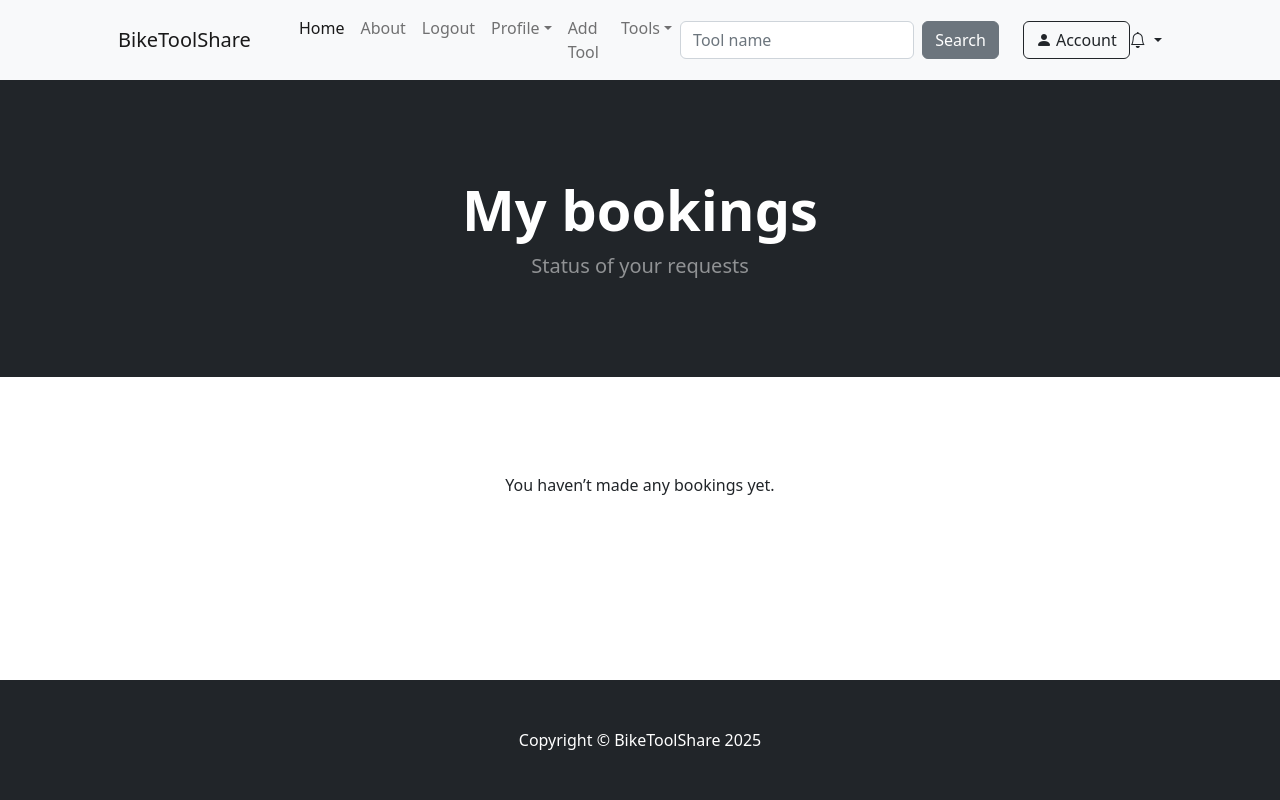
After one commit to moonlight555sunshine/BikeToolShare, a Django app: page /booking/borrower/bookings/ in a window 1280 px wide. The commit adds this page. Run offline with Django 5.2, Linux system fonts and the light colour scheme; the visitor is signed in with stand-in values (Sample User, id 1); data comes from the database, SQL or seed files in the repository; data that the repository does not hold is empty; some libraries are stand-ins or nearby versions.

Commit message:
was created booking system

```diff
--- a/BikeToolsShare/settings.py
+++ b/BikeToolsShare/settings.py
@@ -68,6 +68,7 @@ TEMPLATES = [
                 'django.template.context_processors.request',
                 'django.contrib.auth.context_processors.auth',
                 'django.contrib.messages.context_processors.messages',
+                'booking.context_processors.notifications'
             ],
         },
     },
--- a/BikeToolsShare/urls.py
+++ b/BikeToolsShare/urls.py
@@ -28,4 +28,5 @@ urlpatterns = [
     path('about/', TemplateView.as_view(template_name='about.html'), name="about"),
     path('tool/', include('tool.urls')),
     path('accounts/', include('accounts.urls')),
+    path('booking/', include('booking.urls')),
 ] + static(settings.MEDIA_URL, document_root=settings.MEDIA_ROOT)
--- /dev/null
+++ b/booking/context_processors.py
@@ -0,0 +1,14 @@
+from itertools import count
+
+from .models import Booking
+
+def notifications(request):
+    if not request.user.is_authenticated:
+        return {}
+    owner_unread = Booking.objects.filter(tool__owner=request.user, is_seen_by_owner=False).count()
+    borrower_unread = Booking.objects.filter(borrower=request.user, is_seen_by_borrower=False).count()
+    return {
+        'owner_unread': owner_unread,
+        'borrower_unread': borrower_unread,
+        'total_unread': owner_unread + borrower_unread,
+    }
--- a/booking/models.py
+++ b/booking/models.py
@@ -19,6 +19,9 @@ class Booking(models.Model):
     )
     created_at = models.DateTimeField(auto_now_add=True)
     updated_at = models.DateTimeField(auto_now=True)
+    is_seen_by_owner = models.BooleanField(default=False)
+    is_seen_by_borrower = models.BooleanField(default=True)
+    comment = models.TextField(blank=True, default='')
 
     def __str__(self):
         return f'{self.borrower.username} - {self.tool.name} ({self.status})'
--- /dev/null
+++ b/booking/templates/borrower_bookings.html
@@ -0,0 +1,47 @@
+{% extends 'base.html' %}
+
+{% block content %}
+<header class="bg-dark py-5">
+  <div class="container px-4 px-lg-5 my-5">
+    <div class="text-center text-white">
+      <h1 class="display-4 fw-bolder">{{ title }}</h1>
+      <p class="lead fw-normal text-white-50 mb-0">{{ subtitle }}</p>
+    </div>
+  </div>
+</header>
+
+<section class="py-5">
+  <div class="container px-4 px-lg-5 mt-5">
+    <div class="row gx-4 gx-lg-5 row-cols-1 row-cols-md-2 row-cols-xl-3 justify-content-center">
+
+      {% for booking in bookings %}
+      <div class="col mb-5">
+        <div class="card h-100">
+
+          <img class="card-img-top" src="{{ booking.tool.image.url }}" alt="{{ booking.tool.name }}">
+
+          <div class="card-body p-4">
+            <div class="text-center">
+              <h5 class="fw-bolder">{{ booking.tool.name }}</h5>
+              <p>Owner: {{ booking.tool.owner.username }}</p>
+              <p>{{ booking.start_date }} → {{ booking.end_date }}</p>
+
+              {% if booking.status == 'pending' %}
+                <p>Status: <span class="badge bg-warning text-dark">Pending</span></p>
+              {% elif booking.status == 'approved' %}
+                <p>Status: <span class="badge bg-success">Approved</span></p>
+              {% elif booking.status == 'declined' %}
+                <p>Status: <span class="badge bg-danger">Declined</span></p>
+              {% endif %}
+            </div>
+          </div>
+        </div>
+      </div>
+      {% empty %}
+      <p class="text-center">You haven’t made any bookings yet.</p>
+      {% endfor %}
+
+    </div>
+  </div>
+</section>
+{% endblock %}
--- /dev/null
+++ b/booking/urls.py
@@ -0,0 +1,9 @@
+from django.urls import path
+from booking.views import OwnerBookingsView, BorrowerBookingsView, BookToolView
+
+urlpatterns = [
+    path('owner/bookings/', OwnerBookingsView.as_view(), name='owner_bookings'),
+    path('owner/bookings/<int:booking_id>/', OwnerBookingsView.as_view(), name='owner_booking_action'),
+    path('borrower/bookings/', BorrowerBookingsView.as_view(), name='borrower_bookings'),
+    path('book-tool/<int:tool_id>/', BookToolView.as_view(), name='book_tool'),
+]
--- a/booking/views.py
+++ b/booking/views.py
@@ -1,3 +1,82 @@
-from django.shortcuts import render
+from django.shortcuts import render, redirect, get_object_or_404
+from django.views import View
+from django.contrib import messages
+from .models import Booking, Tool
+from booking.forms import BookingForm
 
-# Create your views here.
+class OwnerBookingsView(View):
+    def get(self, request):
+        if request.user.is_authenticated:
+            bookings = Booking.objects.filter(tool__owner=request.user).select_related('tool', 'borrower')
+            bookings.filter(is_seen_by_owner=False).update(is_seen_by_owner=True)
+            return render(request, 'owner_bookings.html', {
+                'bookings': bookings,
+                'title': 'Booking requests',
+                'subtitle': 'Approve or decline requests',
+            })
+        else:
+            messages.error(request, 'You are not logged in')
+            return redirect('login')
+    def post(self, request, booking_id):
+        booking = get_object_or_404(Booking, id=booking_id, tool__owner=request.user)
+        action = request.POST.get('action')
+        if action == 'approve':
+            booking.status = 'approved'
+            messages.success(request, f'Request for {booking.tool.name} approved!')
+        elif action == 'decline':
+            booking.status = 'declined'
+            messages.warning(request, f'Request for {booking.tool.name} declined.')
+        booking.is_seen_by_borrower = False
+        booking.save()
+        return redirect('owner_bookings')
+
+class BorrowerBookingsView(View):
+    def get(self, request):
+        if request.user.is_authenticated:
+            bookings = Booking.objects.filter(borrower=request.user).select_related('tool', 'tool__owner')
+            bookings.filter(is_seen_by_borrower=False).update(is_seen_by_borrower=True)
+            return render(request, 'borrower_bookings.html', {
+                'bookings': bookings,
+                'title': 'My bookings',
+                'subtitle': 'Status of your requests',
+            })
+        else:
+            messages.error(request, 'You are not logged in')
+            return redirect('login')
+
+class BookToolView(View):
+    def get(self, request, tool_id):
+        if request.user.is_authenticated:
+            tool = get_object_or_404(Tool, id=tool_id)
+            form = BookingForm()
+            return render(request, 'form_page.html', {
+                'form': form,
+                'title': f'Book {tool.name}',
+                'subtitle': 'Select dates and leave a comment',
+                'button_text': 'Send request',
+            })
+        else:
+            messages.error(request, 'You are not logged in')
+            return redirect('login')
+    def post(self, request, tool_id):
+        tool = get_object_or_404(Tool, id=tool_id)
+        form = BookingForm(request.POST)
+        if tool.owner == request.user:
+            messages.error(request, "You cannot book your own tool.")
+            return redirect('tool', pk=tool.id)
+        if form.is_valid():
+            booking = form.save(commit=False)
+            booking.tool = tool
+            booking.borrower = request.user
+            booking.status = 'pending'
+            booking.save()
+            messages.success(request, 'Booking request sent!')
+            return redirect('tool', pk=tool.id)
+        else:
+            messages.error(request, 'Please correct the errors below.')
+            return render(request, 'form_page.html', {
+                'form': form,
+                'title': f'Book {tool.name}',
+                'subtitle': 'Select dates and leave a comment',
+                'button_text': 'Send request',
+            })
--- a/templates/navbar.html
+++ b/templates/navbar.html
@@ -48,6 +48,22 @@
                             <i class="bi-person-fill me-1"></i>
                             Account
                         </a>
+                        <li class="nav-item dropdown" style="list-style: none; padding-left: 0;">
+                            <a class="nav-link dropdown-toggle" id="navbarDropdown" href="#" role="button" data-bs-toggle="dropdown" aria-expanded="false"><i class="bi bi-bell"></i>
+                              {% if total_unread > 0 %}
+                                <span class="badge bg-danger">{{ total_unread }}</span>
+                              {% endif %}</a>
+                            <ul class="dropdown-menu" aria-labelledby="navbarDropdown">
+                                <li><a class="dropdown-item" href="{% url 'owner_bookings' %}">Booking requests
+                                {% if owner_unread > 0 %}
+                                    <span class="badge bg-danger">{{ owner_unread }}</span>
+                                {% endif %}</a></li>
+                                <li><a class="dropdown-item" href="{% url 'borrower_bookings' %}">My bookings
+                                {% if borrower_unread > 0 %}
+                                    <span class="badge bg-danger">{{ borrower_unread }}</span>
+                                {% endif %}</a></li>
+                            </ul>
+                        </li>
                     {% else %}
                         <a href="{% url 'login' %}" class="btn btn-outline-dark d-flex align-items-center">
                             <i class="bi-person-fill me-1"></i>
--- a/tool/templates/tool.html
+++ b/tool/templates/tool.html
@@ -21,11 +21,7 @@
                             {% endfor %}
                         </div>
                         <p class="lead">{{ tool.description }}</p>
-                        <div class="d-flex">
-                            <button class="btn btn-outline-dark mt-3" type="button">
-                                Book
-                            </button>
-                        </div>
+                        <a href="{% url 'book_tool' tool.id %}" class="btn btn-outline-dark mt-3">Book</a>
                     </div>
                 </div>
             </div>
```
Also changed, not shown: booking/forms.py (added, +16 -0 lines), booking/templates/owner_bookings.html (added, +51 -0 lines), booking/migrations/0003_booking_is_seen_by_borrower_booking_is_seen_by_owner.py (added), booking/migrations/0004_booking_comment.py (added).
